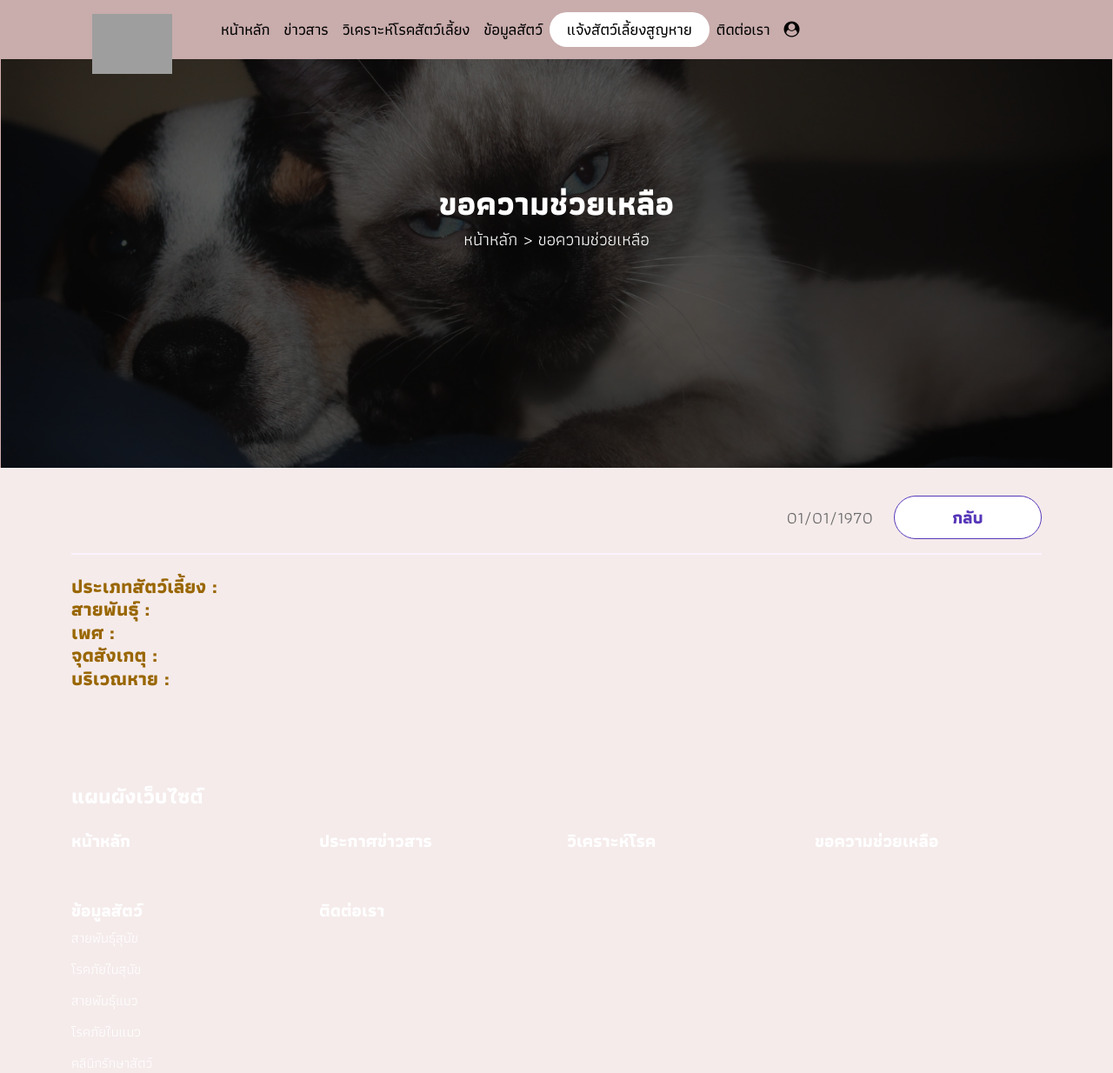
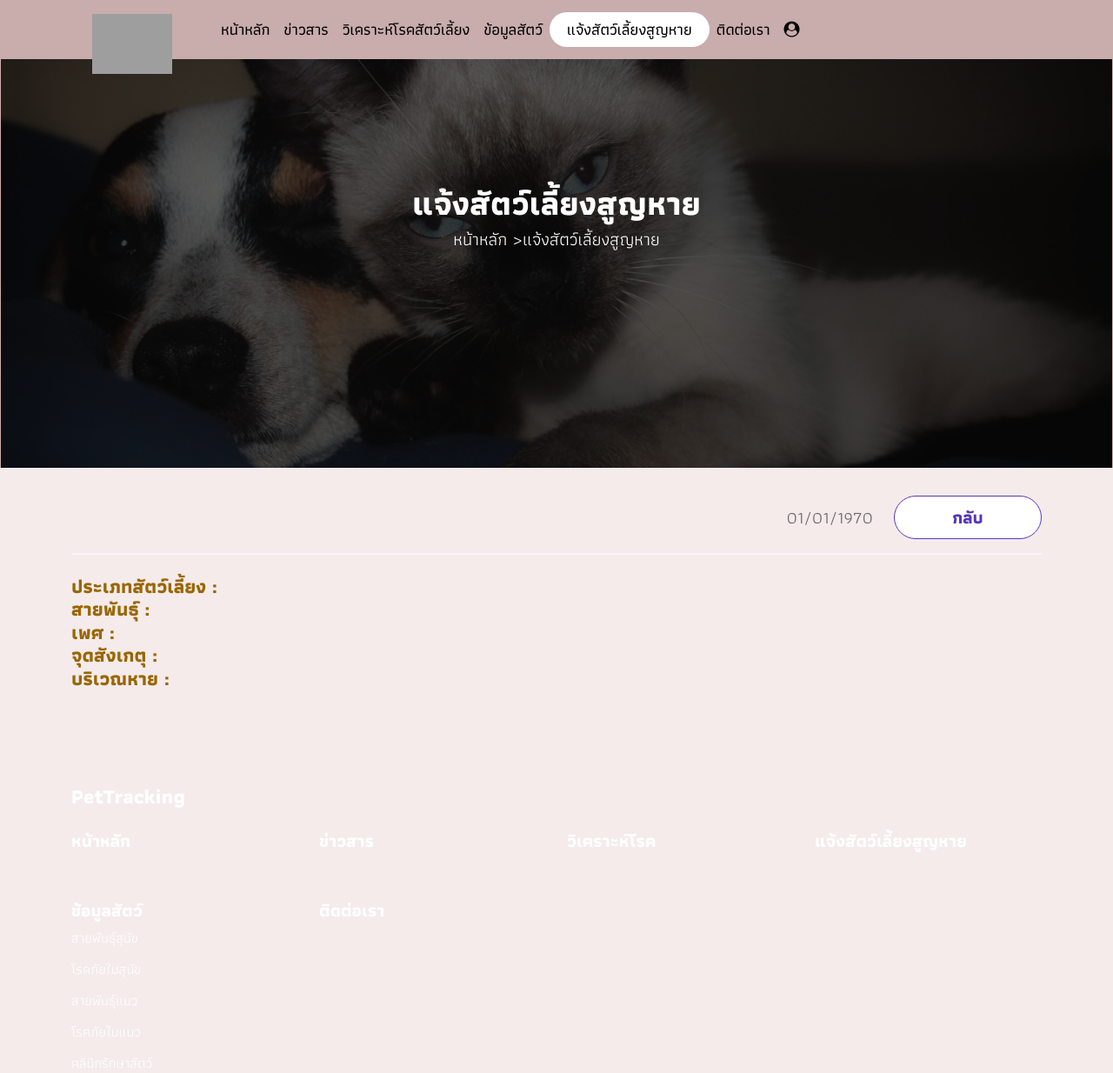
Before and after one commit to tankmc31434/webcat-m, a PHP site: page /webcat/help-detail.php?id=1 in a window 1280 px wide. Shown: the top 1234 px of the page at 87% size. Run offline with PHP 8.4, Linux system fonts and the light colour scheme; data comes from the database, SQL or seed files in the repository; some libraries are stand-ins or nearby versions; grey boxes are pictures that could not be loaded.

Commit message:
แก้ ล่าสุด

```diff
--- a/admin/clinic/config.php
+++ b/admin/clinic/config.php
@@ -2,7 +2,7 @@
 $Cfolder = '../';
 
 $namefolder = "clinic";
-$title = "โรงพยาบาลสัตว์";
+$title = "สถานที่รักษาสัตว์";
 $description = "รายละเอียด";
 
 $table = "clinic";
--- a/admin/clinic/index.php
+++ b/admin/clinic/index.php
@@ -226,7 +226,7 @@
                                             <h2><? echo $title ?> <b><? echo $description ?></b></h2>
                                         </div>
                                         <div class="col-sm-4">
-                                            <button type="button" class="btn btn-info add-new float-right" onclick="location.href='add.php'"><i class="fa fa-plus"></i> Add New</button>
+                                            <button type="button" class="btn btn-info add-new float-right" onclick="location.href='add.php'"><i class="fa fa-plus"></i> เพิ่มข้อมูล</button>
                                         </div>
                                     </div>
                                     <div class="table-responsive">
--- a/admin/inc/nav-bar.php
+++ b/admin/inc/nav-bar.php
@@ -45,7 +45,7 @@
                         <div class="text-center m-t-30">
                             <? $lglink = "http://".$_SERVER['HTTP_HOST']."/webcat/admin/logout.php"; ?>
                             <a href="#"
-                                class="btn waves-effect waves-light btn-success hidden-md-down" onclick="checkLogoutUser('<? echo $lglink ?>')"> log out</a>
+                                class="btn waves-effect waves-light btn-success hidden-md-down" onclick="checkLogoutUser('<? echo $lglink ?>')"> ออกจากระบบ</a>
                         </div>
                     </ul>
                 </nav>
--- a/help-detail.php
+++ b/help-detail.php
@@ -62,9 +62,9 @@
             <div class="default-header">
                 <div class="wrapper">
                     <div class="container">
-                        <div class="title  text-center">ขอความช่วยเหลือ</div>
+                        <div class="title  text-center">แจ้งสัตว์เลี้ยงสูญหาย</div>
                         <div class="text-center">
-                            <a href="index.php" class="link" style="color:white;">หน้าหลัก</a><span style="color:white;"> > ขอความช่วยเหลือ</span>
+                            <a href="index.php" class="link" style="color:white;">หน้าหลัก</a><span style="color:white;"> >แจ้งสัตว์เลี้ยงสูญหาย</span>
                         </div>
 
 
@@ -73,7 +73,6 @@
                 <figure class="cover">
                     <img class="img-cover" src="<?php echo $core_template; ?>assets/img/background/bg-home.png" alt="bg-home">
                 </figure>
-<!-- ช้สำหรับแสดงรายละเอียดการขอความช่วยเหลือสัตว์เลี้ยงหายแต่ละรายการ เช่น ข้อมูลสัตว์, รูปภาพ, จุดสังเกต, บริเวณหาย และเนื้อหาเพิ่มเติม -->
             </div>
             <div class="default-page news-page pb-0" style="margin: 2rem 0;">
                 <div class="detail-body">
--- a/help.php
+++ b/help.php
@@ -115,7 +115,7 @@
                 <div class="default-header">
                     <div class="wrapper">
                         <div class="container">
-                            <div class="title  text-center">ขอความช่วยเหลือสัตว์เลี้ยงสูญหาย</div>
+                            <div class="title  text-center">แจ้งสัตว์เลี้ยงสูญหาย</div>
                             <!-- <div class="text-center txt-desc" style="color: white;line-height: 1.5rem;">สำหรับผู้เลี้ยงสุนัขและแมวมือใหม่ที่คิดจะเลี้ยงสุนัขและแมว อาจจะไม่สามารถแยกสายพันธุ์ของสุนัขและแมวได้
                         ไม่ทราบปัญหาเกี่ยวกับวิธีการเลี้ยงดูของสัตว์เลี้ยง และนิสัยของสุนัขและแมวแต่ละสายพันธุ์ ทำให้เกิดปัญหามากมายเกี่ยวกับสุขภาพของสุนัขและแมว
                         ทำให้สุนัขและแมวมีอายุที่สั้นลงหรือถูกเลี้ยงแบบผิดวิธี ดังนั้นจึงพัฒนาเว็บแอปพลิเคชันเพื่อรวบรวมข้อมูลการเลี้ยงสุนัขและแมวและการให้คำแนะนำเกี่ยวกับอาการของสุนัขและแมว
--- a/inc/footer.php
+++ b/inc/footer.php
@@ -2,20 +2,20 @@
     <div class="f-content lazy" data-src="<?php echo $core_template; ?>assets/img/background/bg-home.png">
         <div class="container-xl">
             <div class="sitemap">
-                <h3 class="title fw-bold typo-md mb-4">แผนผังเว็บไซต์</h3>
+                <h3 class="title fw-bold typo-md mb-4">PetTracking</h3>
                 <div class="row gy-md-5 gy-4">
                     <div class="col-md-3 col-sm-4 col-12">
                     <a href="index.php" class="link typo-xxs" title=""><h4 class="subtitle fw-bold typo-default mb-2">หน้าหลัก</h4></a>
                     </div>
                     <div class="col-md-3 col-sm-4 col-12">
-                    <a href="announce.php" class="link typo-xxs" title=""><h4 class="subtitle fw-bold typo-default mb-2">ประกาศข่าวสาร</h4></a>
+                    <a href="announce.php" class="link typo-xxs" title=""><h4 class="subtitle fw-bold typo-default mb-2">ข่าวสาร</h4></a>
                     </div>
                     <div class="col-md-3 col-sm-4 col-12">
                     <a href="" class="link typo-xxs" title=""><h4 class="subtitle fw-bold typo-default mb-2">วิเคราะห์โรค</h4></a>
                     </div>
                     <div class="col-md-3 col-sm-4 col-12">
                         <a href="help.php" class="link typo-xxs" title="">
-                            <h4 class="subtitle fw-bold typo-default mb-2">ขอความช่วยเหลือ</h4>
+                            <h4 class="subtitle fw-bold typo-default mb-2">แจ้งสัตว์เลี้ยงสูญหาย</h4>
                         </a>
                     </div>
                     <div class="col-md-3 col-sm-4 col-12">
```
